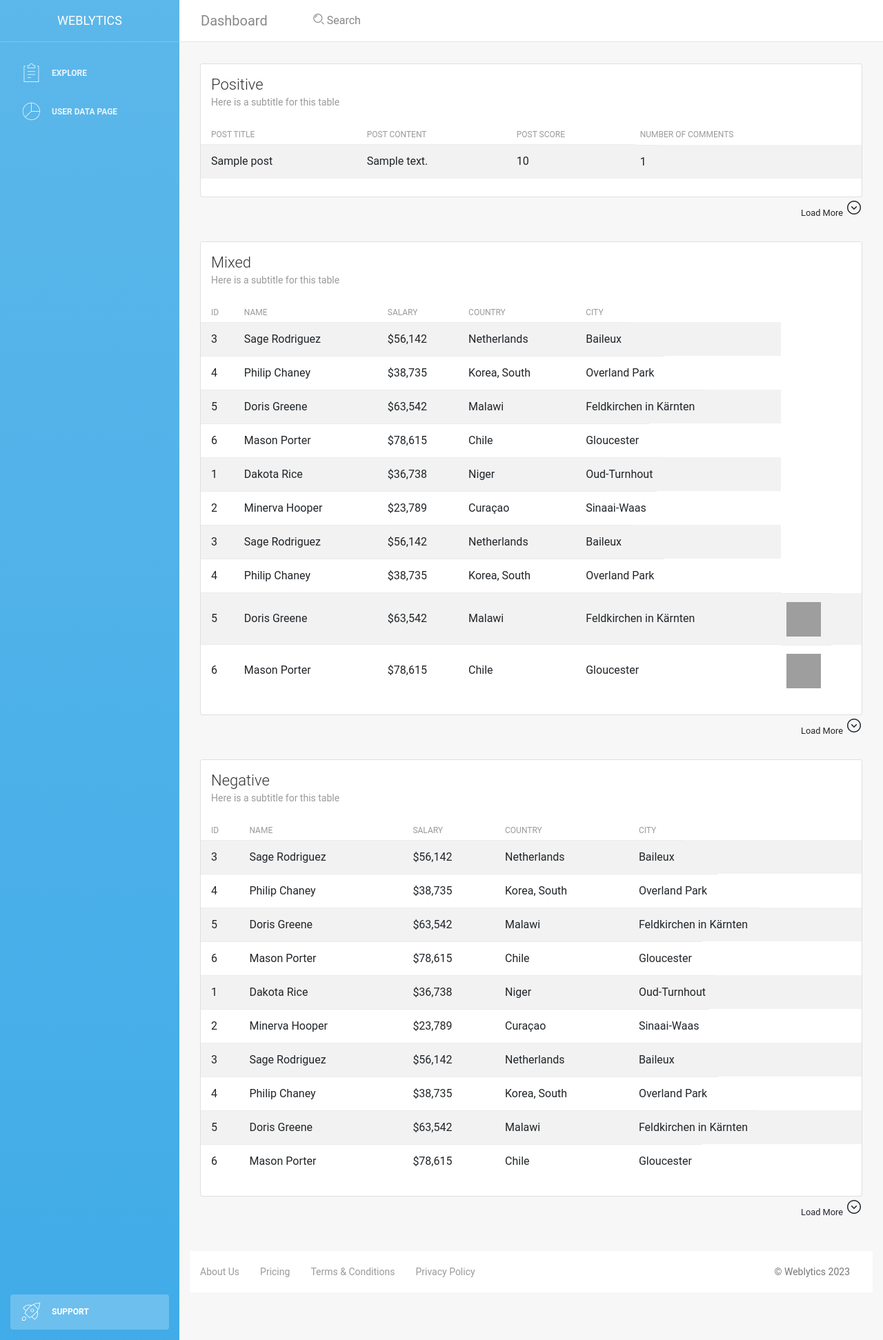
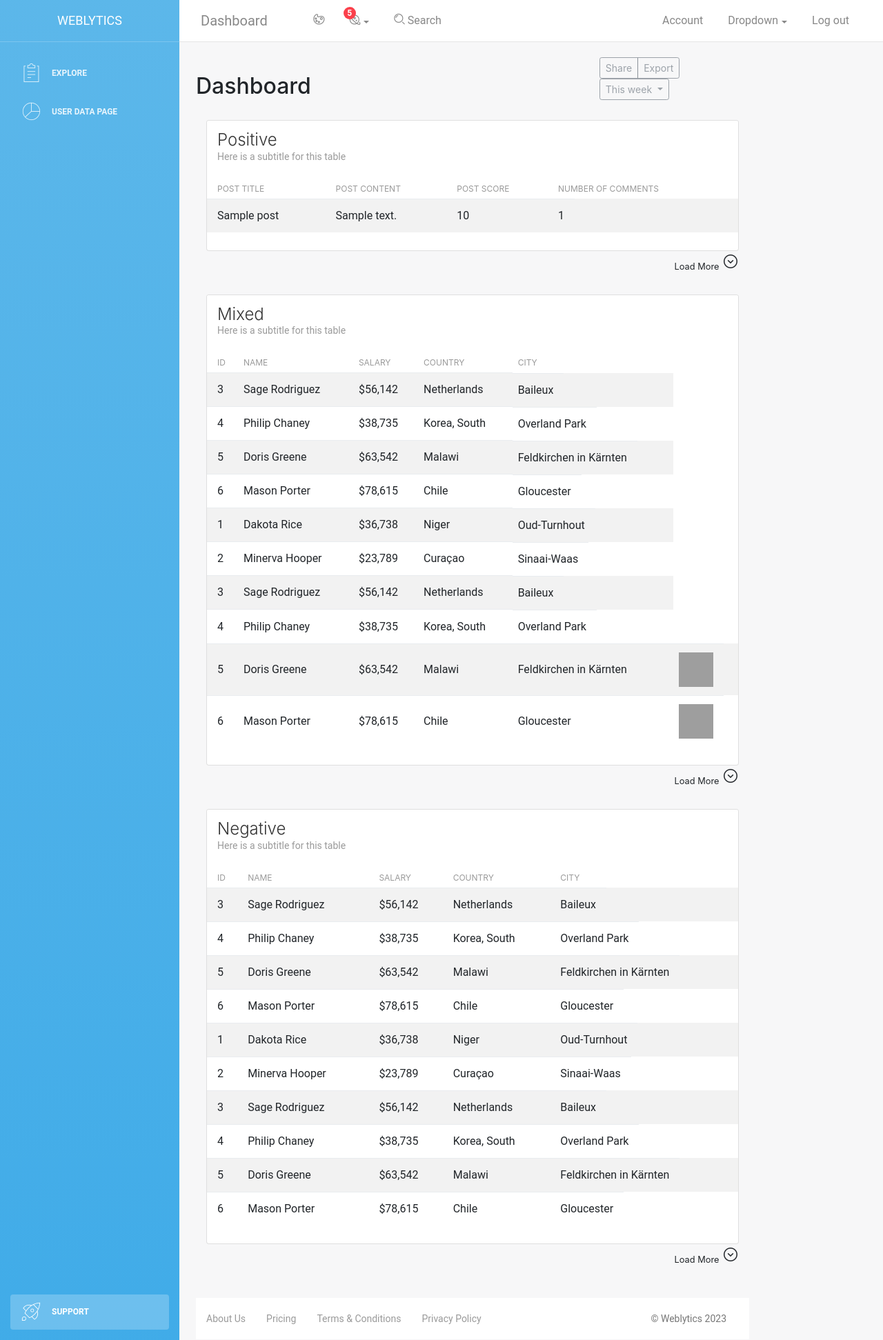
Before and after one commit to apinc14/weblyticMaster, a Flask app: template apps/templates/home/postTable.html in a window 1280 px wide. Shown: the whole page at 69% size. Run offline with Flask 3, Linux system fonts and the light colour scheme; the visitor is signed in with stand-in values (Sample User, id 1); the template is opened without the code that fills it: most values are stand-ins (such as "Sample title", 1, 10 or a date in 2020); some libraries are stand-ins or nearby versions; grey boxes are pictures that could not be loaded.

Commit message:
javascript function db, html pages, light css

```diff
--- a/apps/static/assets/css/light-bootstrap-dashboard.css
+++ b/apps/static/assets/css/light-bootstrap-dashboard.css
@@ -3155,3 +3155,27 @@ icon-small{
   border-color: transparent;
   box-shadow: 0 0 0 3px rgba(255, 255, 255, .25);
 }
+
+
+.feather {
+    width: 16px;
+    height: 16px;
+    vertical-align: text-bottom;
+}
+
+
+
+.form-control-dark {
+    color: #fff;
+    background-color: rgba(255, 255, 255, .1);
+    border-color: rgba(255, 255, 255, .1);
+}
+
+.form-control-dark:focus {
+    border-color: transparent;
+    box-shadow: 0 0 0 3px rgba(255, 255, 255, .25);
+}
+
+.btn-group{
+    margin-right: 5%;
+}
--- a/apps/templates/home/postTable.html
+++ b/apps/templates/home/postTable.html
@@ -4,28 +4,23 @@
 {% block stylesheets %}{% endblock stylesheets %}
 {% block content %}
 <link rel="stylesheet" href="https://fonts.googleapis.com/css2?family=Material+Symbols+Outlined:opsz,wght,FILL,GRAD@48,400,0,0" />
+<link href="../assets/dist/css/bootstrap.min.css" rel="stylesheet">
 
-<div class="content">
-    <div class="row d-flex g-2 p-2  txt-algn-center">
-        <!--
-         <div class="dropdown">
-        <button class="dropbtn">Categories</button>
-        <div class="dropdown-content">
-            <a href="#">Link 1</a>
-            <a href="#">Link 2</a>
-            <a href="#">Link 3</a>
+<main class="col-md-9 ms-sm-auto col-lg-10 px-md-4">
+    <div class="d-flex justify-content-between flex-wrap flex-md-nowrap align-items-center pt-3 pb-2 mb-3 border-bottom">
+        <h1 class="h2">Dashboard</h1>
+        <div class="btn-toolbar mb-2 mb-md-0">
+            <div class="btn-group me-2">
+                <button type="button" class="btn btn-sm btn-outline-secondary">Share</button>
+                <button type="button" class="btn btn-sm btn-outline-secondary">Export</button>
+            </div>
+            <button type="button" class="btn btn-sm btn-outline-secondary dropdown-toggle">
+                <span data-feather="calendar"></span>
+                This week
+            </button>
         </div>
     </div>
-    <div class="dropdown">
-        <button class="dropbtn">Date</button>
-        <div class="dropdown-content">
-            <a href="#">Link 1</a>
-            <a href="#">Link 2</a>
-            <a href="#">Link 3</a>
-        </div>
-    </div>
-        -->
-    </div>
+
     <div class="container-fluid">
         <div class="column">
             <div class="col-md-12">
@@ -267,3 +262,5 @@
     {% endblock content %}
     <!-- Specific Page JS goes HERE  -->
     {% block javascripts %}{% endblock javascripts %}
+</main>
+</main>
--- a/apps/templates/includes/navigation.html
+++ b/apps/templates/includes/navigation.html
@@ -8,7 +8,28 @@
                         <span class="navbar-toggler-bar burger-lines"></span>
                     </button>
                     <div class="collapse navbar-collapse justify-content-end" id="navigation">
+                        {% if current_user.is_authenticated %}
                         <ul class="nav navbar-nav mr-auto">
+                            <li class="nav-item">
+                                <a href="#" class="nav-link" data-toggle="dropdown">
+                                    <i class="nc-icon nc-palette"></i>
+                                    <span class="d-lg-none">Dashboard</span>
+                                </a>
+                            </li>
+                            <li class="dropdown nav-item">
+                                <a href="#" class="dropdown-toggle nav-link" data-toggle="dropdown">
+                                    <i class="nc-icon nc-planet"></i>
+                                    <span class="notification">5</span>
+                                    <span class="d-lg-none">Notification</span>
+                                </a>
+                                <ul class="dropdown-menu">
+                                    <a class="dropdown-item" href="#">Notification 1</a>
+                                    <a class="dropdown-item" href="#">Notification 2</a>
+                                    <a class="dropdown-item" href="#">Notification 3</a>
+                                    <a class="dropdown-item" href="#">Notification 4</a>
+                                    <a class="dropdown-item" href="#">Another notification</a>
+                                </ul>
+                            </li>
                             <li class="nav-item">
                                 <a href="#" class="nav-link">
                                     <i class="nc-icon nc-zoom-split"></i>
@@ -16,6 +37,33 @@
                                 </a>
                             </li>
                         </ul>
+                        <ul class="navbar-nav ml-auto">
+                            <li class="nav-item">
+                                <a class="nav-link" href="/user.html">
+                                    <span class="no-icon">Account</span>
+                                </a>
+                            </li>
+                            <li class="nav-item dropdown">
+                                <a class="nav-link dropdown-toggle"
+                                   href="https://appseed.us" id="navbarDropdownMenuLink" data-toggle="dropdown" aria-haspopup="true" aria-expanded="false">
+                                    <span class="no-icon">Dropdown</span>
+                                </a>
+                                <div class="dropdown-menu" aria-labelledby="navbarDropdownMenuLink">
+                                    <a class="dropdown-item" href="#">Action</a>
+                                    <a class="dropdown-item" href="#">Another action</a>
+                                    <a class="dropdown-item" href="#">Something</a>
+                                    <a class="dropdown-item" href="#">Something else here</a>
+                                    <div class="divider"></div>
+                                    <a class="dropdown-item" href="#">Separated link</a>
+                                </div>
+                            </li>
+                            <li class="nav-item">
+                                <a class="nav-link" href="{{ url_for('authentication_blueprint.logout') }}">
+                                    <span class="no-icon">Log out</span>
+                                </a>
+                            </li>
+                        </ul>
+                        {% endif %}
                     </div>
                 </div>
             </nav>
--- a/apps/templates/layouts/base.html
+++ b/apps/templates/layouts/base.html
@@ -26,6 +26,7 @@
      <!-- CSS Files -->
      <link href="{{ config.ASSETS_ROOT }}/css/bootstrap.min.css" rel="stylesheet" />
      <link href="{{ config.ASSETS_ROOT }}/css/light-bootstrap-dashboard.css?v=5.0.0 " rel="stylesheet" />
+
      <link href="{{ config.ASSETS_ROOT }}/js/ " rel="stylesheet" />
      <!-- Specific Page CSS goes HERE  -->
      {% block stylesheets %}{% endblock stylesheets %}
```
Also changed, not shown: apps/home/routes.py (+5 -5 lines), apps/static/assets/js/buttonExtras.js (added, +25 -0 lines), apps/static/assets/js/database.js (added, +56 -0 lines), apps/templates/home/totalsTable.html (+100 -17 lines), apps/static/assets/js/light-bootstrap-dashboard.js (line endings or trailing spaces), run.py (line endings or trailing spaces).
